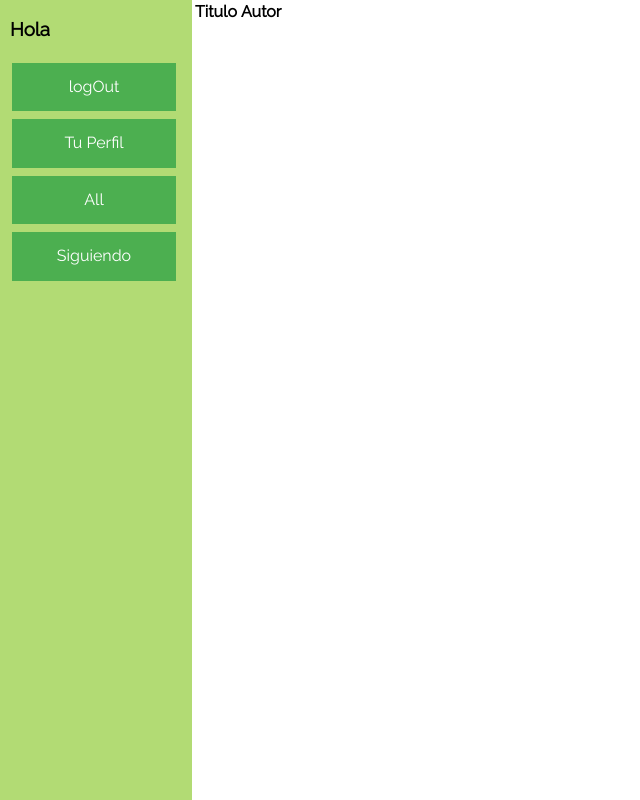
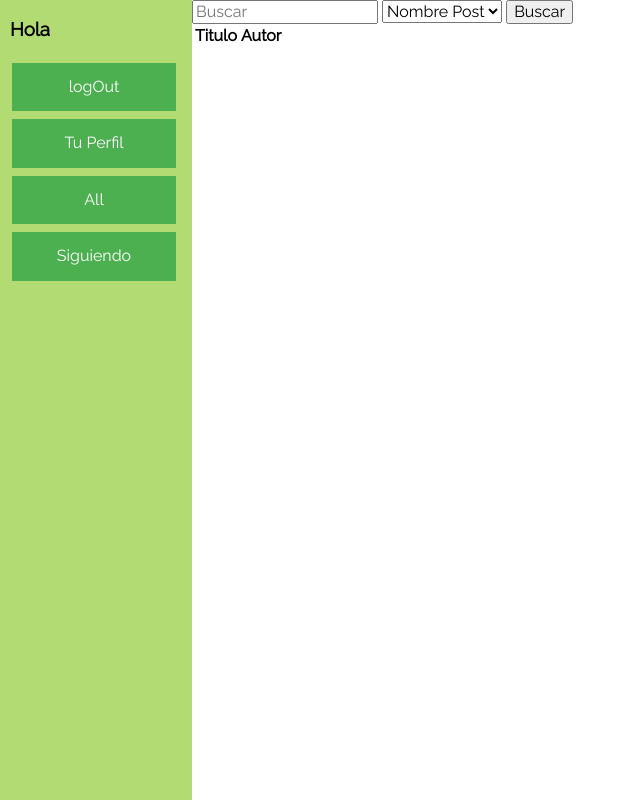
Before and after one commit to politecnicomodelopoo2018/ElDesafio-Arellano, a Flask app: template templates/homeUsuario.html in a window 1280 px wide. Shown: the whole page, without its empty margins (0-640 px from the left). Run offline with Flask 2, Linux system fonts and the light colour scheme; the template is opened without the code that fills it, so the values that code supplies are empty.

Commit message:
Haciendo la busqueda

```diff
--- a/main.py
+++ b/main.py
@@ -14,18 +14,22 @@ def Index():
         return redirect("/homeUsuario?filtro=predeterminado")
     return render_template("/paginaPrincipal.html")
 
-@app.route('/homeUsuario')
+@app.route('/homeUsuario', methods=['GET', 'POST'])
 def homeUsuario():
     listaIds = []
     usuario = Usuario.getUsuario(session['userid'])
     if request.args.get("filtro") == "predeterminado":
         listaIds=Usuario.todasLasIdUsuarios()
         print(listaIds)
+        listaPosts = Post.postsDeUsuarios(listaIds)
     elif request.args.get("filtro") == "siguiendo":
         listaIds=usuario.listaIdsSiguiendo()
         print(listaIds)
+        listaPosts = Post.postsDeUsuarios(listaIds)
+    elif request.args.get("filtro") == "buscar":
+        listaPosts = Post.postsPorFiltro(request.form.get("buscarPor"), request.form.get("busqueda"))
     print(listaIds)
-    return render_template("/homeUsuario.html", usuario=usuario, listaPosts=Post.postsDeUsuarios(listaIds))
+    return render_template("/homeUsuario.html", usuario=usuario, listaPosts=listaPosts)
 
 @app.route('/todosLosPosts')
 def todosLosPosts():
@@ -176,6 +180,8 @@ def editarPerfilAction():
 @app.route('/seguir')
 def seguir():
     usuario = Usuario.getUsuario(session["userid"])
+    if usuario.id == int(request.args.get("idusuario")):
+        return redirect("/usuarioPerfil?idusuario=" + str(request.args.get("idusuario")))
     if not usuario.verificarSiSigue(int(request.args.get("idusuario"))):
         usuario.seguirUsuario(int(request.args.get("idusuario")))
     return redirect("/usuarioPerfil?idusuario=" + str(request.args.get("idusuario")))
--- a/templates/homeUsuario.html
+++ b/templates/homeUsuario.html
@@ -23,6 +23,15 @@ body,h1,h2,h3,h4,h5 {font-family: "Raleway", sans-serif}
 </nav>
 
 <div class="contenidoDerecha">
+  <form action="/homeUsuario?filtro=buscar" method="post">
+      <input type="text" name="busqueda" placeholder="Buscar">
+      <select name="buscarPor">
+          <option value="titulo">Nombre Post</option>
+          <option value="usuario">Usuario</option>
+      </select>
+      <input type="submit" value="Buscar">
+  </form>
+
   <table>
       <tr>
           <th>Titulo</th>
```
Also changed, not shown: classPost.py (+8 -1 lines), templates/usuarioPerfil.html (+11 -5 lines).
